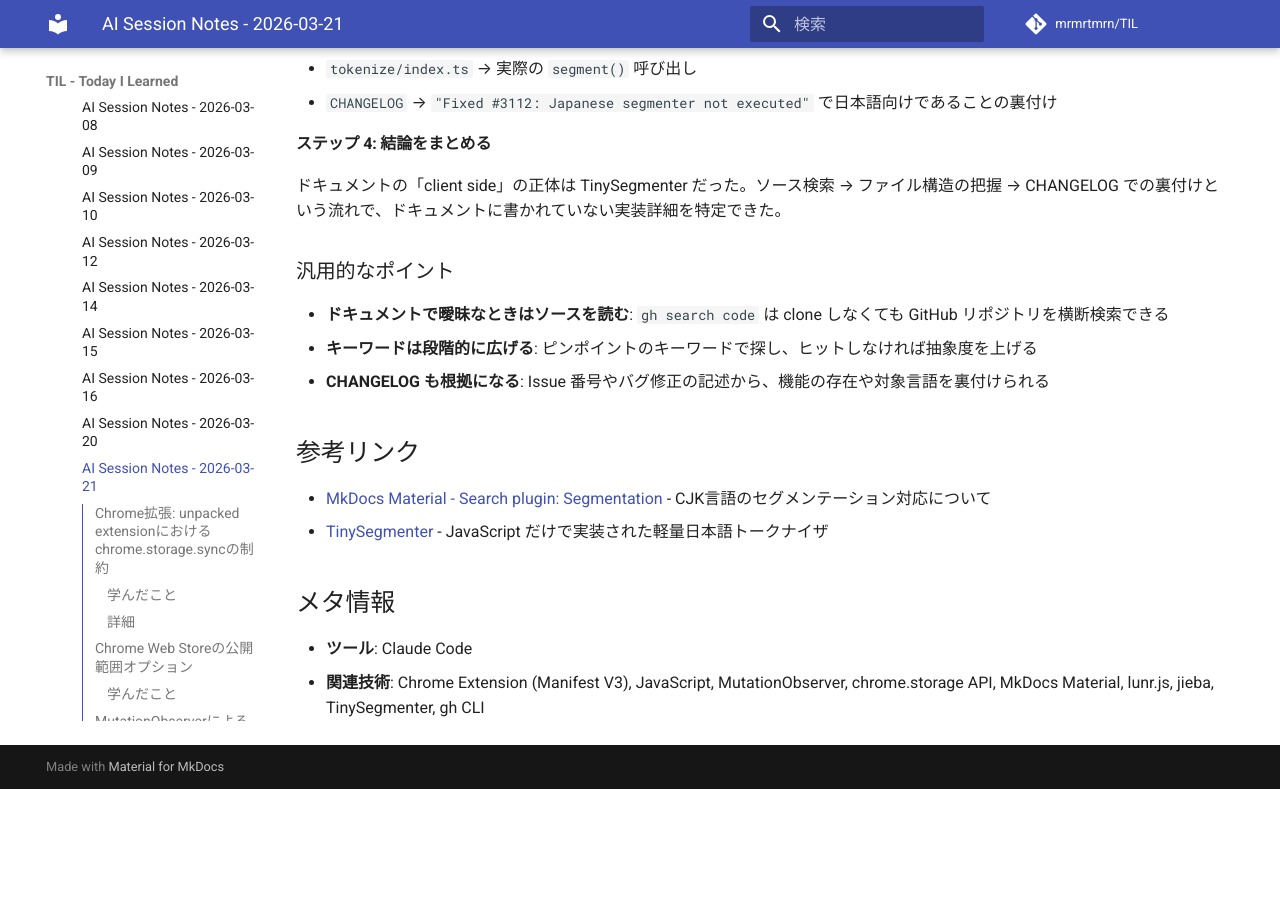
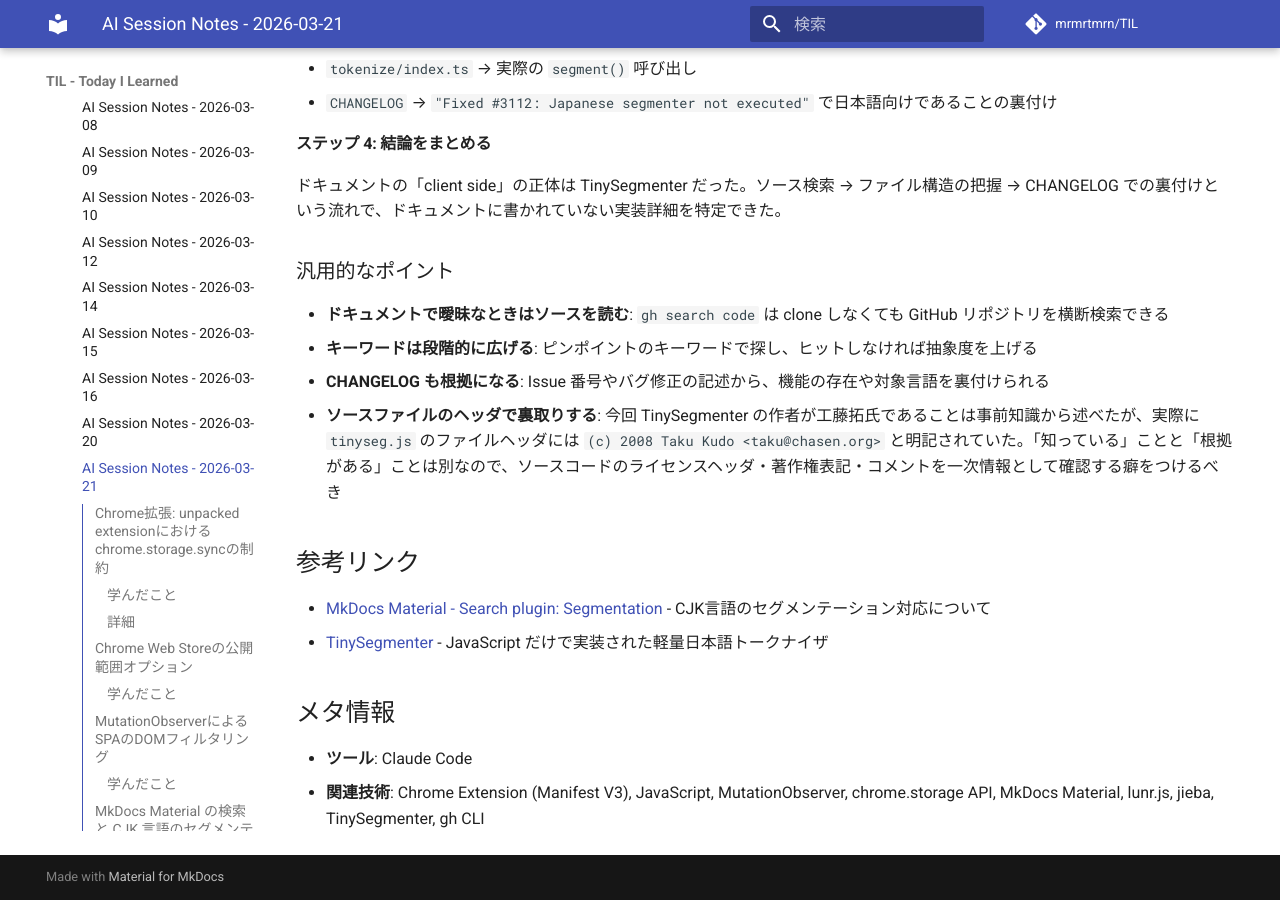
Before and after one commit to mrmrtmrn/TIL, an MkDocs documentation site: the page built from docs/Tech/AI-Sessions/2026/03/2026-03-21.md, in a window 1280 px wide and 900 px high, scrolled down 3881 px. Built offline with MkDocs 1.6.1 and Material for MkDocs 9.7.7, drawn with Linux system fonts in a browser that asks for light colours; comment, search, counter and statistics services are not loaded; before the commit the page ends 4670 px from its top, so only the background shows below that.

Commit message:
feat: 2026-03-21 の AI セッションノートを追加
- ソースファイルのヘッダで裏取りすることの重要性

```diff
--- a/docs/Tech/AI-Sessions/2026/03/2026-03-21.md
+++ b/docs/Tech/AI-Sessions/2026/03/2026-03-21.md
@@ -133,6 +133,7 @@
 - **ドキュメントで曖昧なときはソースを読む**: `gh search code` は clone しなくても GitHub リポジトリを横断検索できる
 - **キーワードは段階的に広げる**: ピンポイントのキーワードで探し、ヒットしなければ抽象度を上げる
 - **CHANGELOG も根拠になる**: Issue 番号やバグ修正の記述から、機能の存在や対象言語を裏付けられる
+- **ソースファイルのヘッダで裏取りする**: 今回 TinySegmenter の作者が工藤拓氏であることは事前知識から述べたが、実際に `tinyseg.js` のファイルヘッダには `(c) 2008 Taku Kudo <taku@chasen.org>` と明記されていた。「知っている」ことと「根拠がある」ことは別なので、ソースコードのライセンスヘッダ・著作権表記・コメントを一次情報として確認する癖をつけるべき
 
 ## 参考リンク
 
```
